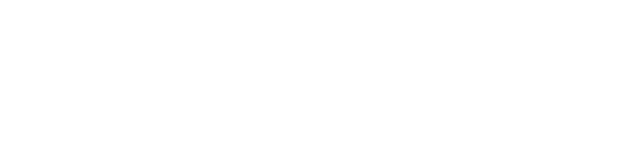
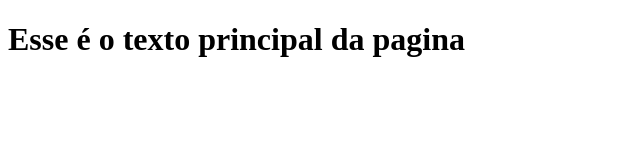
Before and after one commit to praticasUnifor/CAIO_GABRIEL_RODRIGUES_2422764_EF, a plain HTML site: page index.html in a window 1280 px wide. Shown: the whole page, without its empty margins (0-640 px from the left). Drawn offline with Linux system fonts and the light colour scheme.

Commit message:
Adicionando um texto principal ao corpo da pagina index.hmtl

```diff
--- a/index.html
+++ b/index.html
@@ -6,6 +6,6 @@
     <title>Titulo da pagina</title>
 </head>
 <body>
-
+    <h1>Esse é o texto principal da pagina</h1>
 </body>
 </html>
```
